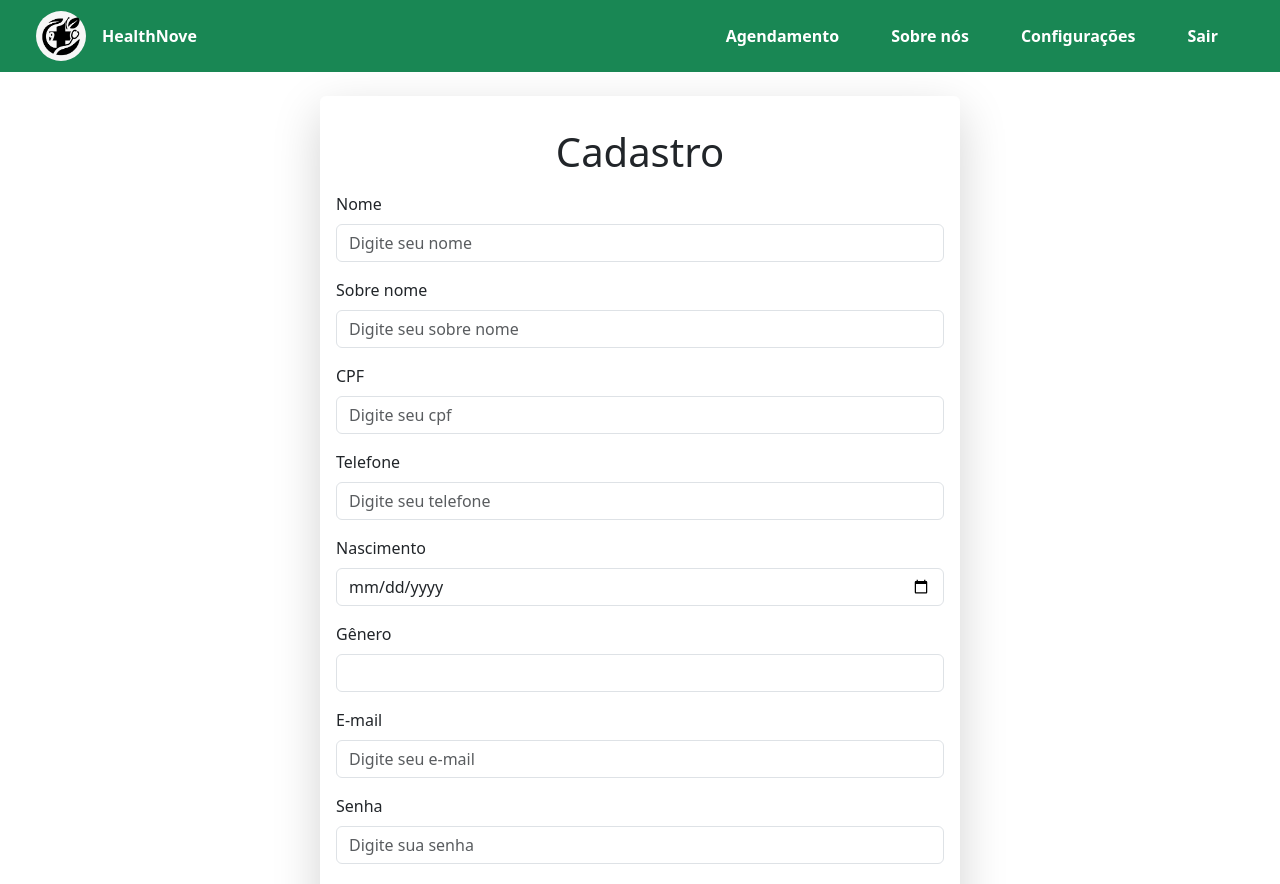
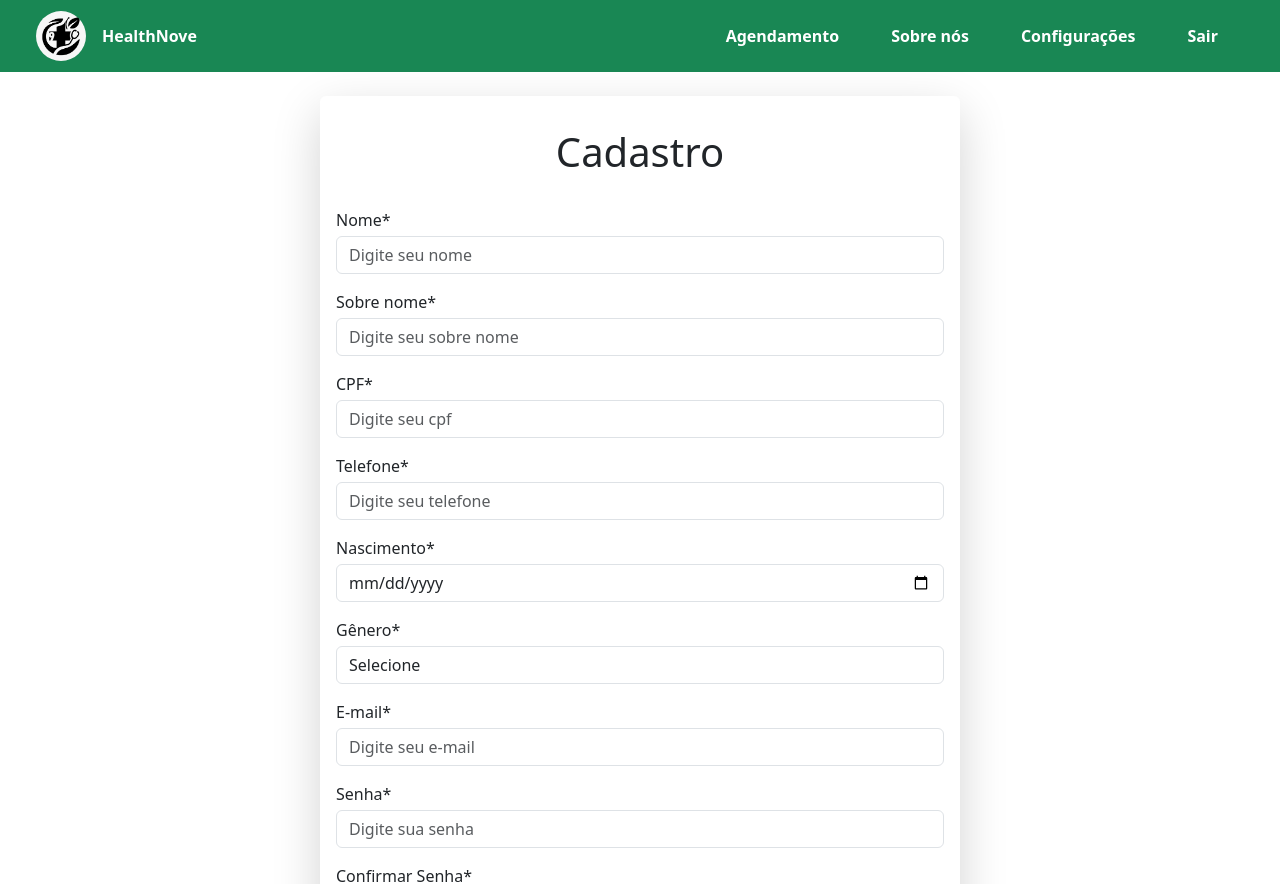
Before and after one commit to RennanMendes/healthnove-front, an Angular app: page /signup in a window 1280 px wide. Shown: the top 884 px of the page. Built offline with nearby package versions, Linux system fonts and the light colour scheme.

Commit message:
feat: sing-up page implemented backend

```diff
--- a/src/app/components/login/login.component.html
+++ b/src/app/components/login/login.component.html
@@ -10,7 +10,7 @@
 
                     <form [formGroup]="loginForm">
                         <div class="form-group">
-                            <label for="email" class="mb-2">Usuário</label>
+                            <label for="email" class="mb-2">Usuário*</label>
                             <input formControlName="email" class="form-control" type="text" name="email" id="email"
                                 placeholder="Seu o seu email">
                             <small class="form-text text-danger "
@@ -19,7 +19,7 @@
                         </div>
 
                         <div class="form-group">
-                            <label for="password" class="mt-3">Senha</label>
+                            <label for="password" class="mt-3">Senha*</label>
                             <input formControlName="password" class="form-control" type="password" name="password"
                                 id="password" placeholder="Sua senha">
                                 <small class="form-text text-danger "
@@ -31,6 +31,9 @@
                     <div class="d-flex justify-content-center mt-3">
                         <button type="submit" class="btn btn-success" (click)='login()'>Entrar</button>
                     </div>
+
+                    <small class="form-text text-danger d-flex mt-4 justify-content-center"
+                    *ngIf="userInvalid"><b>Usuário ou senha incorreta!</b></small>
 
                     <hr class="m-5">
 
--- a/src/app/components/sign-up/sign-up.component.html
+++ b/src/app/components/sign-up/sign-up.component.html
@@ -1,80 +1,93 @@
 <div class="container-fluid">
-
     <div class="row d-flex align-items-center">
-
         <div class="col-md-12 ">
-
             <div class="row d-flex justify-content-center">
-                <div class="col-sm-6 shadow-lg p-3 mt-4 mb-4 bg-body rounded cardLogin">
+                <form [formGroup]="form" class="col-sm-6 shadow-lg p-3 mt-4 mb-4 bg-body rounded cardLogin">
                     <h1 class="text-center m-3">Cadastro</h1>
 
                     <div class="form-group">
-                        <label for="name" class="mb-2">Nome</label>
-                        <input [(ngModel)]="userRequest.name" class="form-control mb-3" type="text" name="name"
-                            id="name" placeholder="Digite seu nome">
+                        <label for="name" class="mb-1 mt-3">Nome*</label>
+                        <input formControlName="name" class="form-control" type="text" name="name" id="name"
+                            placeholder="Digite seu nome">
+                        <small class="form-text text-danger "
+                            *ngIf="!form.get('name')?.valid && (form.get('name')?.dirty || form.get('name')?.touched)">Campo
+                            obrigatório!</small>
                     </div>
 
                     <div class="form-group">
-                        <label for="lastName" class="mb-2">Sobre nome</label>
-                        <input [(ngModel)]="userRequest.lastName" class="form-control mb-3" type="text" name="lastName"
-                            id="lastName" placeholder="Digite seu sobre nome">
+                        <label for="lastName" class="mb-1 mt-3">Sobre nome*</label>
+                        <input formControlName="lastName" class="form-control" type="text" name="lastName" id="lastName"
+                            placeholder="Digite seu sobre nome">
+                        <small class="form-text text-danger "
+                            *ngIf="!form.get('lastName')?.valid && (form.get('lastName')?.dirty || form.get('lastName')?.touched)">Campo
+                            obrigatório!</small>
                     </div>
 
                     <div class="form-group">
-                        <label for="cpf" class="mb-2">CPF</label>
-                        <input [(ngModel)]="userRequest.cpf" class="form-control mb-3" type="text" name="cpf" id="cpf"
-                            placeholder="Digite seu cpf">
+                        <label for="cpf" class="mb-1 mt-3">CPF*</label>
+                        <input formControlName="cpf" class="form-control" type="text" name="cpf" id="cpf" placeholder="Digite seu cpf">
+                        <small class="form-text text-danger "
+                            *ngIf="!form.get('cpf')?.valid && (form.get('cpf')?.dirty || form.get('cpf')?.touched)">Campo
+                            obrigatório!</small>
                     </div>
 
                     <div class="form-group">
-                        <label for="phone" class="mb-2">Telefone</label>
-                        <input [(ngModel)]="userRequest.phone" class="form-control mb-3" type="text" name="phone"
-                            id="phone" placeholder="Digite seu telefone">
+                        <label for="phone" class="mb-1 mt-3">Telefone*</label>
+                        <input formControlName="phone" class="form-control" type="text" name="phone" id="phone"
+                            placeholder="Digite seu telefone">
+                        <small class="form-text text-danger "
+                            *ngIf="!form.get('phone')?.valid && (form.get('phone')?.dirty || form.get('phone')?.touched)">Campo
+                            obrigatório!</small>
                     </div>
 
                     <div class="form-group">
-                        <label for="birthdate" class="mb-2">Nascimento</label>
-                        <input [(ngModel)]="userRequest.birthDate" class="form-control mb-3" type="date"
-                            name="birthdate" id="birthdate">
+                        <label for="birthDate" class="mb-1 mt-3">Nascimento*</label>
+                        <input formControlName="birthDate" class="form-control" type="date" name="birthDate" id="birthDate">
+                        <small class="form-text text-danger "
+                            *ngIf="!form.get('birthDate')?.valid && (form.get('birthDate')?.dirty || form.get('birthDate')?.touched)">Campo
+                            obrigatório!</small>
                     </div>
 
-                    <label for="gender" class="mb-2">Gênero</label>
-                    <select [(ngModel)]="userRequest.gender" id="ngx-filter-ref1"
-                        class="form-control d-inline-block mb-3 width-250">
-                        <option value="SELECIONE" selected>Selecione</option>
+                    <label for="gender" class="mb-1 mt-3">Gênero*</label>
+                    <select formControlName="gender" id="gender" class="form-control d-inline-block width-250">
+                        <option value="" disabled selected hidden>Selecione</option>
                         <option value="MALE">Masculino</option>
                         <option value="FEMALE">Feminino</option>
                     </select>
 
                     <div class="form-group">
-                        <label for="email" class="mb-2">E-mail</label>
-                        <input [(ngModel)]="userRequest.email" class="form-control mb-3" type="text" name="email"
-                            id="email" placeholder="Digite seu e-mail">
+                        <label for="email" class="mb-1 mt-3">E-mail*</label>
+                        <input formControlName="email" class="form-control" type="text" name="email" id="email" placeholder="Digite seu e-mail">
+                        <small class="form-text text-danger "
+                            *ngIf="!form.get('email')?.valid && (form.get('email')?.dirty || form.get('email')?.touched)">Campo
+                            obrigatório!</small>
                     </div>
 
                     <div class="form-group">
-                        <label for="password" class="mb-2">Senha</label>
-                        <input (input)="confirmPassword($event)" class="form-control mb-3" type="password"
-                            name="password" id="password" placeholder="Digite sua senha">
+                        <label for="password" class="mb-1 mt-3">Senha*</label>
+                        <input formControlName="password" (input)="confirmPassword($event)" class="form-control" type="password" name="password"
+                            id="password" placeholder="Digite sua senha">
+                        <small class="form-text text-danger "
+                            *ngIf="!form.get('password')?.valid && (form.get('password')?.dirty || form.get('password')?.touched)">Campo
+                            obrigatório!</small>
                     </div>
 
                     <div class="form-group">
-                        <label for="confirmPassword" class="mb-2">Confirmar Senha</label>
-                        <input [(ngModel)]="userRequest.password" class="form-control mb-3" type="password"
-                            name="confirmPassword" id="confirmPassword" placeholder="Digite sua senha">
+                        <label for="confirmPassword" class="mb-1 mt-3">Confirmar Senha*</label>
+                        <input formControlName="confirmPassword" class="form-control" type="password" name="confirmPassword" id="confirmPassword"
+                            placeholder="Digite sua senha">
+                        <small class="form-text text-danger "
+                            *ngIf="!form.get('confirmPassword')?.valid && (form.get('confirmPassword')?.dirty || form.get('confirmPassword')?.touched)">Campo
+                            obrigatório!</small>
                     </div>
 
-                    <div class="d-flex justify-content-center">
+                    <div class="d-flex justify-content-center mt-3">
                         <button type="submit" class="btn btn-danger me-4" (click)='cancel()'>Cancelar</button>
                         <button type="submit" class="btn btn-success" (click)='signUp()'>Cadastrar</button>
                     </div>
 
-                </div>
-
+                </form>
             </div>
-
         </div>
-
     </div>
-
 </div>
--- a/src/app/components/sign-up/sign-up.component.ts
+++ b/src/app/components/sign-up/sign-up.component.ts
@@ -1,6 +1,8 @@
 import { Component, OnInit } from '@angular/core';
 import { Router, RouterLink } from '@angular/router';
 import { UserRequestDto } from '../../core/types/User';
+import { FormBuilder, FormControl, FormGroup, Validators } from '@angular/forms';
+import { AuthServiceService } from 'src/app/core/service/auth-service.service';
 
 @Component({
   selector: 'app-sign-up',
@@ -9,26 +11,64 @@ import { UserRequestDto } from '../../core/types/User';
 })
 export class SignUpComponent implements OnInit {
 
-  userRequest: UserRequestDto = new UserRequestDto();
+  form!: FormGroup;
+  userRequest: UserRequestDto
   password: string;
 
   constructor(
     private router: Router,
-  ) { }
+    private formBuilder: FormBuilder,
+    private authService: AuthServiceService
+  ) {
+    this.userRequest = new UserRequestDto()
+    this.userRequest.gender = '';
+  }
 
   ngOnInit(): void {
     window.scroll(0, 0);
+
+    this.form = this.formBuilder.group({
+      name: new FormControl('', Validators.required),
+      lastName: new FormControl('', Validators.required),
+      cpf: new FormControl('', Validators.required),
+      phone: new FormControl('', Validators.required),
+      birthDate: new FormControl('', Validators.required),
+      gender: new FormControl('', Validators.required),
+      email: new FormControl('', [Validators.required, Validators.email]),
+      password: new FormControl('', Validators.required),
+      confirmPassword: new FormControl('', Validators.required)
+
+    });
   }
 
   signUp() {
-    // if (this.userRequest.password != this.password) {
-    //   alert('A senhas não estão iguais!');
-    // } else {
-    //   this.authService.signUp(this.userRequest).subscribe((resp: any) => {
-    //     this.router.navigate(['/login']);
-    //     alert("Usuário cadastrado com sucesso!")
-    //   })
-    // }
+    if (this.form.valid) {
+      this.userRequest = this.form.value;
+
+      if (this.userRequest.password != this.form.get('confirmPassword')?.value) {
+        alert('A senhas devem ser iguais!');
+      } else {
+        this.authService.signUp(this.userRequest).subscribe(
+          (resp: any) => {
+            console.log(resp);
+            alert("Usuário cadastrado com sucesso!");
+            this.router.navigate(['/login']);
+          },
+          (error) => {
+            if (error.error && error.error.length > 0) {
+              const firstError = error.error[0];
+              console.error('Erro ao cadastrar usuário:', firstError.message);
+              alert('Erro ao cadastrar usuário: ' + firstError.message);
+            } else {
+              console.error('Erro ao cadastrar usuário:', error.message);
+              alert('Erro ao cadastrar usuário: ' + error.message);
+            }
+          }
+        );
+      }
+    } else {
+      alert('Preencha todos os campos obrigatorios!');
+    }
   }
 
   cancel() {
@@ -39,5 +79,4 @@ export class SignUpComponent implements OnInit {
     this.password = event.target.value
   }
 
-
 }
```
Also changed, not shown: src/app/components/login/login.component.ts (+6 -4 lines), src/app/core/service/auth-service.service.ts (+3 -7 lines).
